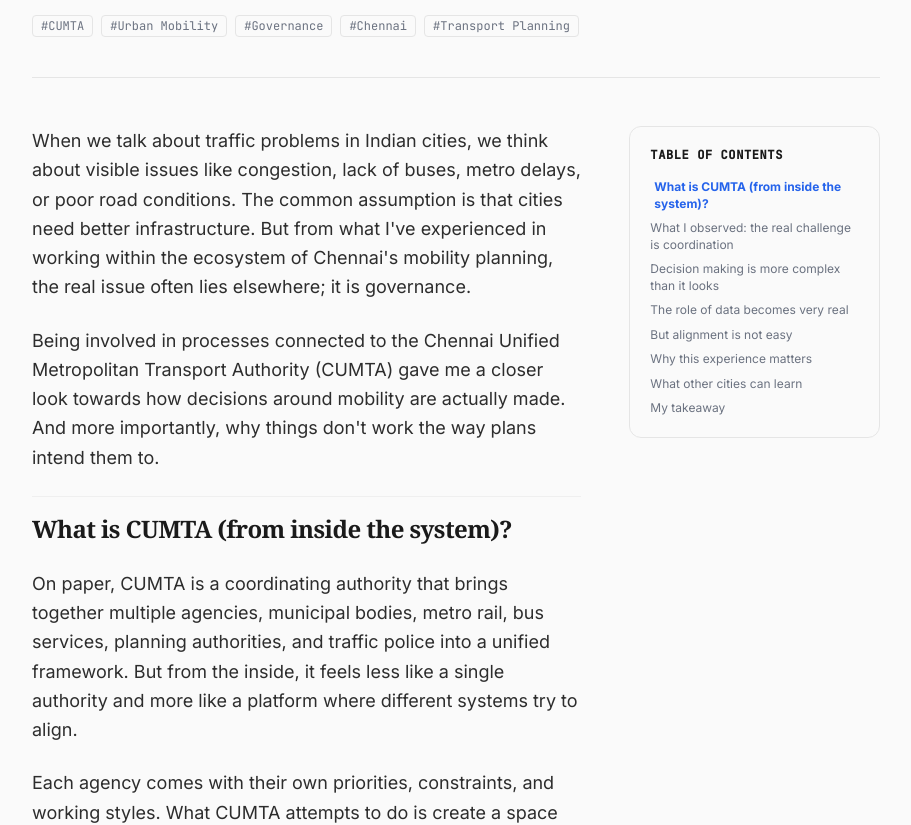
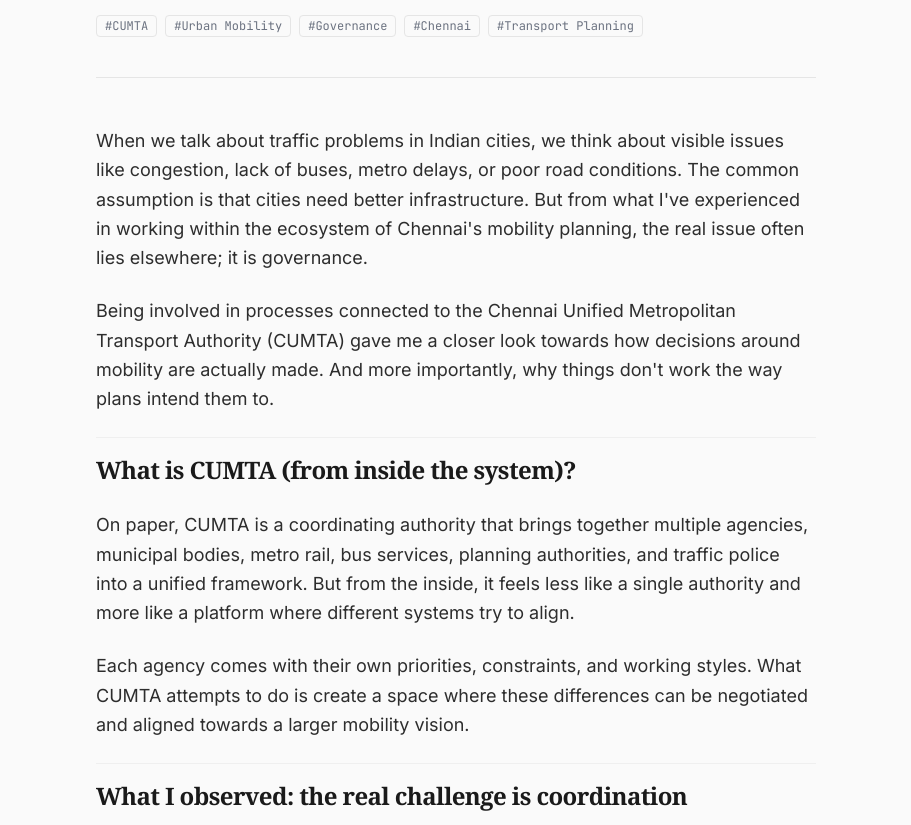
Before and after one commit to bharatoraon/Portfolio, a SvelteKit app: page /research/cumta-working-inside-the-system in a window 1280 px wide. Shown: the part 440-1265 px from the top of the page, without its empty margins (184-1095 px from the left). Built offline with nearby package versions, Linux system fonts and the light colour scheme.

Commit message:
style: remove table of contents sidebar for clean single-column article layout

```diff
--- a/src/routes/research/[slug]/+page.svelte
+++ b/src/routes/research/[slug]/+page.svelte
@@ -9,8 +9,6 @@
 
   // Scroll Progress
   let scrollPercent = $state(0);
-  // Sticky ToC Active State
-  let activeHeadingId = $state('');
 
   function handleScroll() {
     const scrollTop = window.scrollY;
@@ -187,7 +185,6 @@
   }
 
   let blocks = $derived(parseMarkdown(article?.content || ''));
-  let headings = $derived(blocks.filter(b => (b.type === 'h2' || b.type === 'h3') && b.id));
 
   // Clipboard copy helper
   let copiedText = $state(/** @type {Record<number, boolean>} */ ({}));
@@ -209,29 +206,8 @@
 
   onMount(() => {
     window.addEventListener('scroll', handleScroll);
-
-    const observer = new IntersectionObserver(
-      (entries) => {
-        entries.forEach((entry) => {
-          if (entry.isIntersecting) {
-            activeHeadingId = entry.target.id;
-          }
-        });
-      },
-      { rootMargin: '-10% 0px -75% 0px' }
-    );
-
-    headings.forEach((h) => {
-      const el = document.getElementById(h.id || '');
-      if (el) observer.observe(el);
-    });
-
     return () => {
       window.removeEventListener('scroll', handleScroll);
-      headings.forEach((h) => {
-        const el = document.getElementById(h.id || '');
-        if (el) observer.unobserve(el);
-      });
     };
   });
 
@@ -274,7 +250,7 @@
     jsonLd={[breadcrumbsJsonLd, articleJsonLd]}
   />
 
-  <article class="max-w-4xl mx-auto px-6 py-12 md:py-20">
+  <article class="max-w-3xl mx-auto px-6 py-12 md:py-20">
     <!-- Back to Research -->
     <a
       href="/research"
@@ -322,11 +298,8 @@
       {/if}
     </header>
 
-    <!-- Main Layout with Sticky Table of Contents -->
-    <div class="grid grid-cols-1 lg:grid-cols-12 gap-12">
-
-      <!-- Content Area -->
-      <main class="lg:col-span-8 space-y-6 text-ink-light font-sans text-base md:text-lg leading-relaxed">
+    <!-- Main Content Area -->
+    <main class="space-y-6 text-ink-light font-sans text-base md:text-lg leading-relaxed">
       {#each blocks as block, idx}
         {#if block.type === 'h2'}
           <h2 id={block.id} class="text-xl md:text-2xl font-serif font-bold text-ink mt-12 mb-4 pt-4 border-t border-border/50 scroll-mt-24">
@@ -413,29 +386,6 @@
         </a>
       </div>
     </main>
-
-      <!-- Sidebar Table of Contents -->
-      <aside class="hidden lg:block lg:col-span-4">
-        <div class="sticky top-28 bg-paper border border-border rounded-xl p-5 shadow-2xs space-y-4">
-          <h4 class="text-xs font-mono font-bold text-ink uppercase tracking-wider">Table of Contents</h4>
-          {#if headings.length}
-            <nav class="space-y-2 text-xs">
-              {#each headings as heading}
-                <a
-                  href="#{heading.id}"
-                  class="block transition-all hover:text-accent font-sans leading-snug {heading.type === 'h3' ? 'pl-3' : ''} {activeHeadingId === heading.id ? 'text-accent font-bold translate-x-1' : 'text-ink-muted'}"
-                >
-                  {heading.text}
-                </a>
-              {/each}
-            </nav>
-          {:else}
-            <p class="text-xs text-ink-muted font-sans">No sections found.</p>
-          {/if}
-        </div>
-      </aside>
-
-    </div>
   </article>
 {:else}
   <div class="max-w-4xl mx-auto px-6 py-20 text-center">
```
Lines whose indentation alone changed are shown as unchanged.
